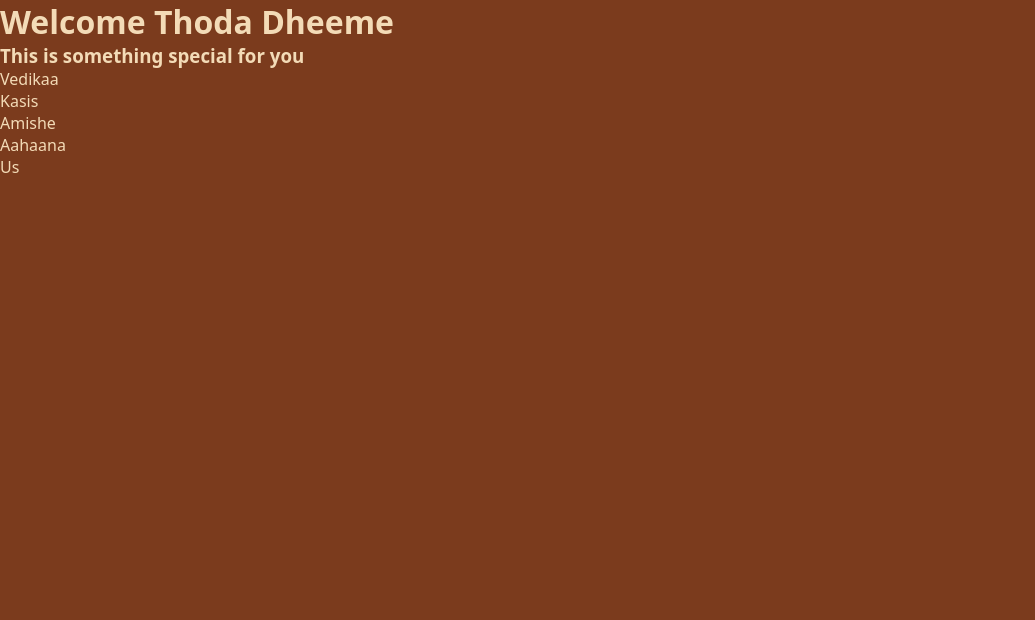
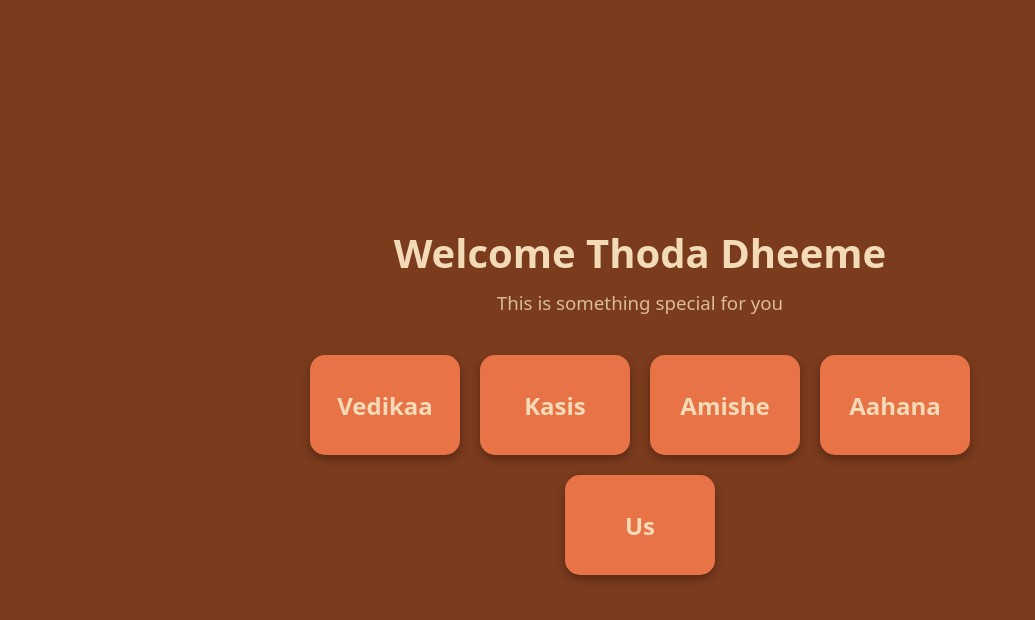
Before and after one commit to velvet-mist/Capsules-with-a-photobooth, a plain HTML site: page index.html in a window 1280 px wide. Shown: the whole page, without its empty margins (0-1035 px from the left). Drawn offline with Linux system fonts and the light colour scheme.

Commit message:
making card for personalized pages

```diff
--- a/index.html
+++ b/index.html
@@ -10,16 +10,23 @@
 </head>
 <body>
 <section id="cardGrid" class="card-grid">
-    <div class="card" data-target="Vedikaa">Vedikaa</div>
-    <div class="card" data-target="Kasis">Kasis</div>
-    <div class="card" data-target="Amishe">Amishe</div>
-    <div class="card" data-target="Aahana">Aahaana</div>
-    <div class ="card" data-target="US">Us</div>
-
+    <a href="vedikaa/vedikaa.html" class="card">
+        <span class="card-name">Vedikaa</span>
+    </a>
+    <a href="kasis/kasis.html" class="card">
+        <span class="card-name">Kasis</span>
+    </a>
+    <a href="amishe/amishe.html" class="card">
+        <span class="card-name">Amishe</span>
+    </a>
+    <a href="aahana/aahana.html" class="card">
+        <span class="card-name">Aahana</span>
+    </a>
+    <a href="group/group.html" class="card">
+        <span class="card-name">Us</span>
+    </a>
 </section>
 
-
-
-    <script src="script.js"></script>
+<script src="script.js"></script>
 </body>
 </html>
--- a/script.js
+++ b/script.js
@@ -1,16 +1,3 @@
-function openCard(id) {
-    if (!isUnlocked()) return;
-
-    document.getElementById("cardGrid").classList.add("hidden");
-    document.querySelectorAll(".card-content").forEach(c =>
-        c.classList.add("hidden")
-    );
-    document.getElementById(id).classList.remove("hidden");
+function goBack() {
+    window.location.href = "index.html";
 }
-
-function goBack() {
-    document.querySelectorAll(".card-content").forEach(c =>
-        c.classList.add("hidden")
-    );
-    document.getElementById("cardGrid").classList.remove("hidden");
-}
--- a/style.css
+++ b/style.css
@@ -15,10 +15,57 @@
 body {
     min-height: 100vh;
     font-family: system-ui, sans-serif;
-
     background-color: var(--bg);
     background-size: cover;
     background-position: center;
+    color: var(--text);
+    display: flex;
+    flex-direction: column;
+    align-items: center;
+    justify-content: center;
+    padding: 20px;
+}
 
+h1 {
+    margin-bottom: 10px;
+    font-size: 2.5rem;
+}
+
+h3 {
+    margin-bottom: 40px;
+    font-weight: normal;
+    opacity: 0.8;
+}
+
+.card-grid {
+    display: flex;
+    flex-wrap: wrap;
+    gap: 20px;
+    justify-content: center;
+    max-width: 800px;
+}
+
+.card {
+    display: flex;
+    align-items: center;
+    justify-content: center;
+    width: 150px;
+    height: 100px;
+    background-color: var(--accent);
     color: var(--text);
+    text-decoration: none;
+    border-radius: 15px;
+    font-size: 1.5rem;
+    font-weight: bold;
+    transition: transform 0.2s, background-color 0.2s;
+    box-shadow: 0 4px 8px rgba(0, 0, 0, 0.3);
 }
+
+.card:hover {
+    transform: scale(1.05);
+    background-color: var(--accent2);
+}
+
+.card-name {
+    text-align: center;
+}
```
